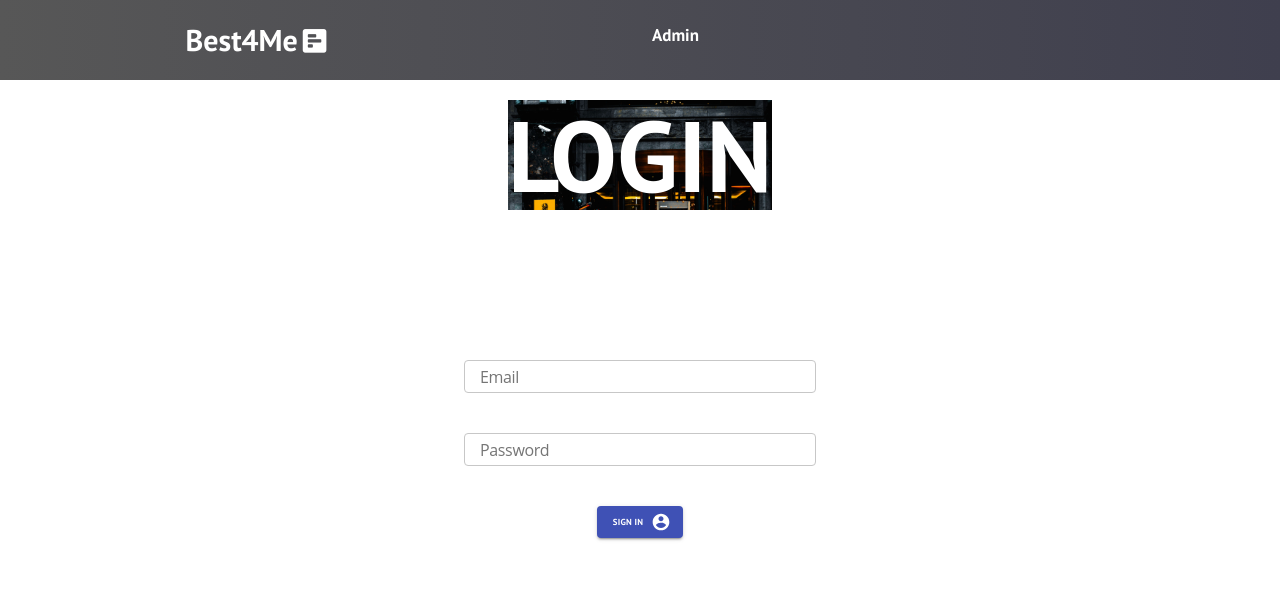
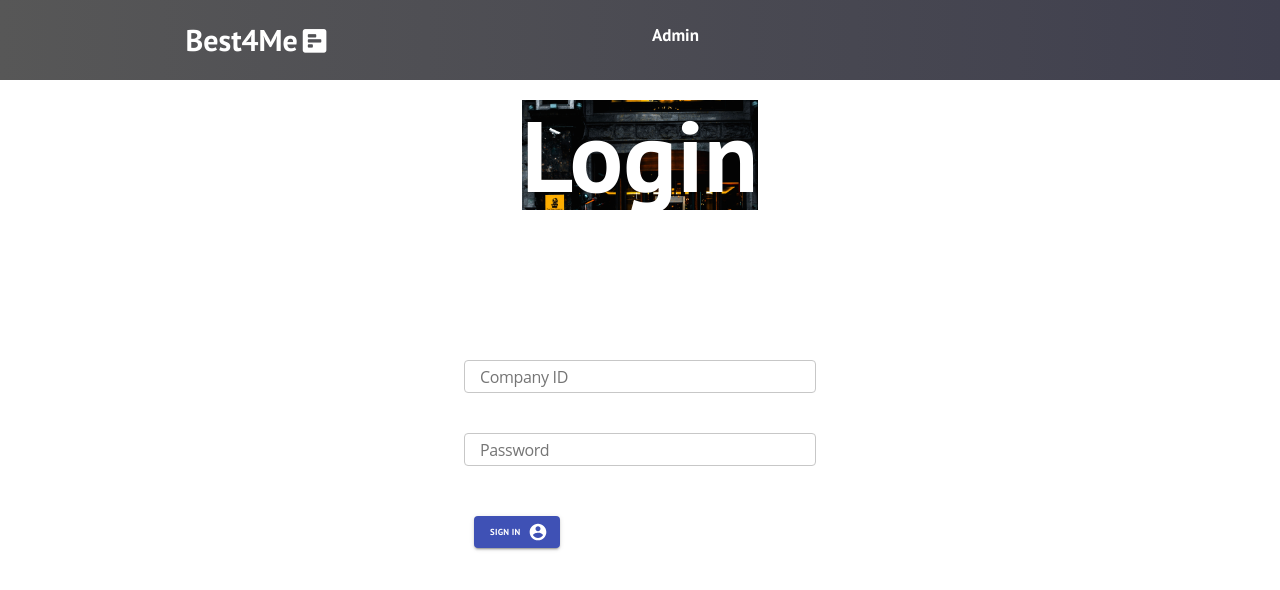
Before and after one commit to eitany52/Rec4Me-Frontend, a React (Create React App) app: page /log-in in a window 1280 px wide. Shown: the top 590 px of the page. Built offline with nearby package versions, Linux system fonts and the light colour scheme.

Commit message:
Added authentication

```diff
--- a/src/components/pages/sign/Login.js
+++ b/src/components/pages/sign/Login.js
@@ -3,12 +3,62 @@ import '../../../App.css';
 import Button from '@material-ui/core/Button';
 import LoginIcon from '@material-ui/icons/AccountCircle';
 import axios from 'axios';
-import bcrypt from 'bcryptjs'
 import Navbar from "../../navbar/Navbar";
+import { ThemeProvider } from "@material-ui/core";
 
 export default class LogIn extends React.Component {
 
-    //     constructor(props) {
+    constructor(props) {
+        super(props);
+        // this.state = {value: ''};
+        this.handleChange = this.handleChange.bind(this);
+        this.handleSubmit = this.handleSubmit.bind(this);
+        }
+
+    handleChange(Event) {
+        this.setState({[Event.target.name]: Event.target.value})
+    }
+
+    handleSubmit(Event) {
+        Event.preventDefault();
+        if(this.state.companyID !== '' && this.state.companyPassword !== ''){
+            axios.post('/log-in', {companyID: this.state.companyID, companyPassword: this.state.companyPassword}).then(res =>{
+            localStorage.setItem('token', res.data.token);
+            }).catch(err =>{
+              console.log(err);
+            });
+        }
+    }
+
+    render() {
+        return (
+            <>
+            < Navbar />
+            <div className="register-container" ref={this.props.containerRef}>
+                <h1 className="sign-in">Login</h1>
+                <form onSubmit={this.handleSubmit}>
+                    <div className="form">
+                        <div className="form-group">
+                            <input type="text" name="companyID" placeholder="Company ID" onChange={this.handleChange} required/>
+                        </div>
+                        <div className="form-group">
+                            <input type="text" name="companyPassword" placeholder="Password" onChange={this.handleChange} required/>
+                        </div>
+                        <div className="loginbtn">
+                            {/* <button type="submit" class="btn btn-primary">Sign In</button> */}
+                            <Button type="submit" endIcon={<LoginIcon />} color="primary" variant="contained">
+                              Sign in
+                            </Button>
+                        </div>
+                    </div>
+                </form>
+            </div>
+            </>
+        );
+    }
+}
+
+  //     constructor(props) {
     //         super(props);
     //         // this.state = {value: ''};
     //         this.handleChange = this.handleChange.bind(this);
@@ -49,30 +99,29 @@ export default class LogIn extends React.Component {
     //     }
     // }
 
-    render() {
-        return (
-            <>
-            < Navbar />
-            <div className="register-container" ref={this.props.containerRef}>
-                <h1 className="sign-in">LOGIN</h1>
-                <form onSubmit={this.handleSubmit}>
-                    <div className="form">
-                        <div className="form-group">
-                            <input type="text" name="email" placeholder="Email" onChange={this.handleChange} required/>
-                        </div>
-                        <div className="form-group">
-                            <input type="text" name="companyPassword" placeholder="Password" onChange={this.handleChange} required/>
-                        </div>
-                        <div className="registerbtn">
-                            {/* <button type="submit" class="btn btn-primary">Sign In</button> */}
-                            <Button type="submit" endIcon={<LoginIcon />} color="primary" variant="contained">
-                              Sign in
-                            </Button>
-                        </div>
-                    </div>
-                </form>
-            </div>
-            </>
-        );
-    }
-}
+    // render() {
+    //     return (
+    //         <>
+    //         < Navbar />
+    //         <div className="register-container" ref={this.props.containerRef}>
+    //             <h1 className="sign-in">LOGIN</h1>
+    //             <form onSubmit={this.handleSubmit}>
+    //                 <div className="form">
+    //                     <div className="form-group">
+    //                         <input type="text" name="email" placeholder="Email" onChange={this.handleChange} required/>
+    //                     </div>
+    //                     <div className="form-group">
+    //                         <input type="text" name="companyPassword" placeholder="Password" onChange={this.handleChange} required/>
+    //                     </div>
+    //                     <div className="registerbtn">
+    //                         {/* <button type="submit" class="btn btn-primary">Sign In</button> */}
+    //                         <Button type="submit" endIcon={<LoginIcon />} color="primary" variant="contained">
+    //                           Sign in
+    //                         </Button>
+    //                     </div>
+    //                 </div>
+    //             </form>
+    //         </div>
+    //         </>
+    //     );
+    // }
--- a/src/components/pages/sign/SignUp.js
+++ b/src/components/pages/sign/SignUp.js
@@ -21,8 +21,8 @@ export default class SignUp extends React.Component {
 
     handleSubmit(Event) {
         Event.preventDefault();
-        if(this.state.companyID != '' && this.state.companyPassword != ''){
-            var hashedPass;
+        if(this.state.companyID !== '' && this.state.companyPassword !== ''){
+            let hashedPass;
             hashedPass = bcrypt.hashSync(this.state.companyPassword,5, (err,hash)=>{
               if(!err){
                 hashedPass = hash;
--- a/src/components/topbar/TopBarForAdmin.jsx
+++ b/src/components/topbar/TopBarForAdmin.jsx
@@ -2,8 +2,26 @@ import React from 'react';
 import '../../App.css';
 import "./TopBarForAdmin.css";
 import { NotificationsNone, Language, Settings } from "@material-ui/icons";
+import { useEffect } from "react";
+import axios from 'axios';
+import {useNavigate} from 'react-router'
 
 export default function Topbar() {
+
+  let navigate = useNavigate();
+    useEffect(() =>{
+        const token = localStorage.getItem('token');
+        axios.get('/admin',{
+            headers: {
+                Authorization: token,
+            }
+        }).then(res =>{
+            console.log(res);
+        }).catch(err =>{
+            console.log(err);
+            navigate('/log-in');
+        })
+    })
   return (
     <div className="topbar">
       <div className="topbarWrapper">
```
Lines whose indentation alone changed are shown as unchanged.
